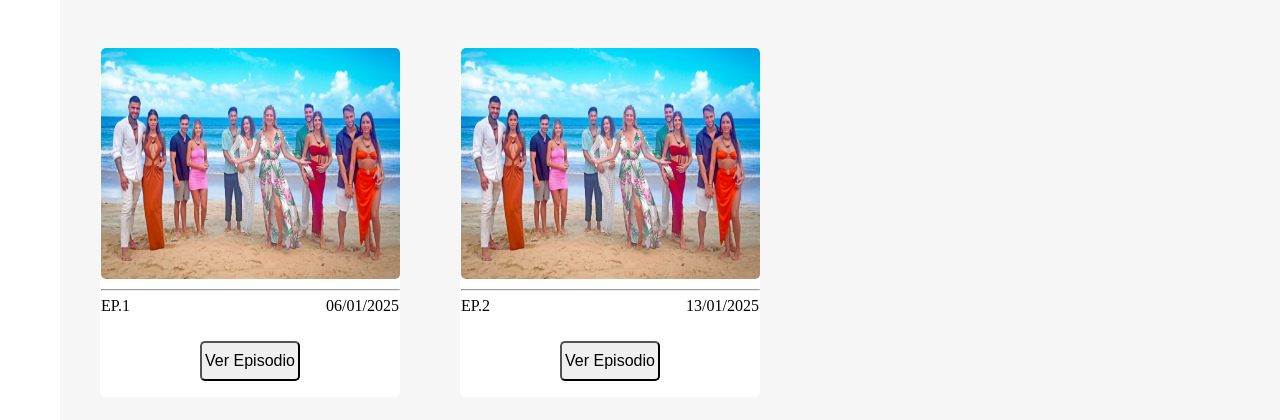
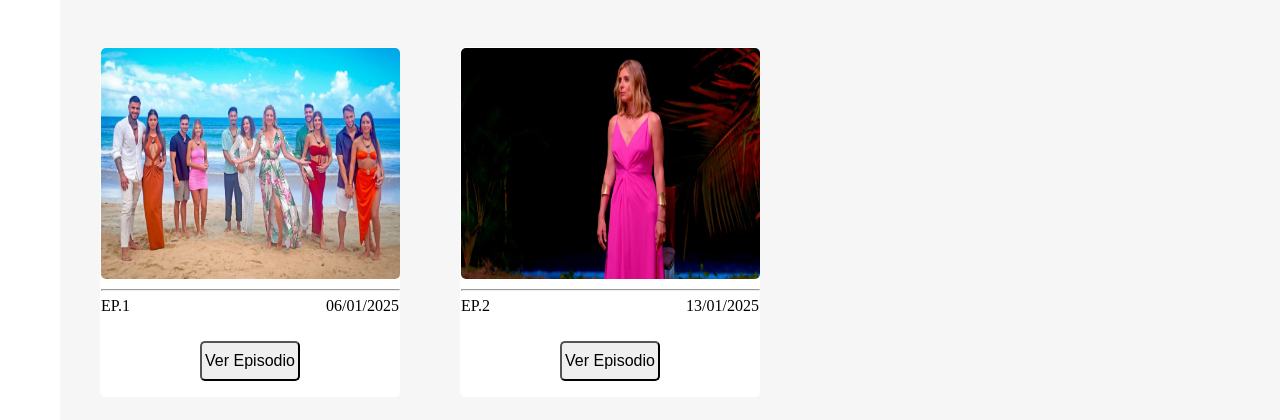
Before and after one commit to JoelVegasRomero/Proyecto_Practica_Isla_de_las_Tentaciones, a plain HTML site: page index.html in a window 1280 px wide. Shown: the part 614-1034 px from the top of the page. Drawn offline with Linux system fonts and the light colour scheme.

Commit message:
Programa_2_imagen

```diff
--- a/index.html
+++ b/index.html
@@ -48,7 +48,7 @@
                 </div>
 
                 <div class="Episodio">
-                    <a href="https://www.telecinco.es/television/a-la-carta/20250114/la-isla-de-las-tentaciones-programa-2-video-completo_18_014477464.html" target="_blank"> <img src="img/Episodios/Ep1.jpeg" alt=""> </a>
+                    <a href="https://www.telecinco.es/television/a-la-carta/20250114/la-isla-de-las-tentaciones-programa-2-video-completo_18_014477464.html" target="_blank"> <img src="img/Episodios/Ep_2.jpg" alt=""> </a>
                     <hr>
                     <div>
                         <p>EP.2</p>
```
Also changed, not shown: img/Episodios/Ep_2.jpg (added).
